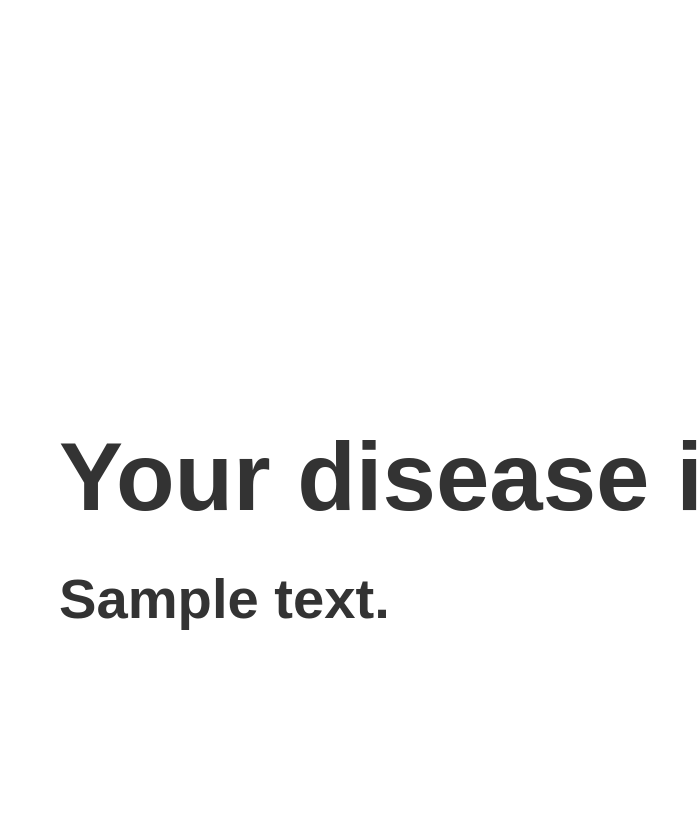
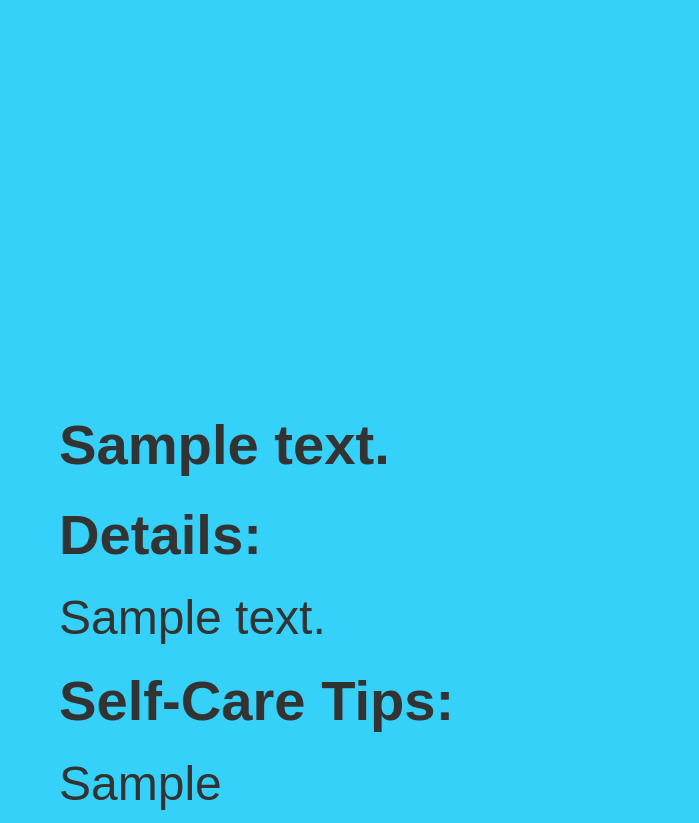
Before and after one commit to Gythrie/desease_prediction, a Flask app: template templates/result.html in a window 1280 px wide; the page is wider, and only the part inside the window is pictured. Shown: that part, without its empty margins (581-1280 px from the left). Before the commit the page ends 630 px from the top of that part, so only its background shows below. Run offline with Flask 3, Linux system fonts and the light colour scheme; the template is opened without the code that fills it: most values are stand-ins (such as "Sample title", 1, 10 or a date in 2020); parts of the project's set-up code (start-up, migrations or seed data) failed here and were passed over.

Commit message:
Add files via upload

```diff
--- a/templates/result.html
+++ b/templates/result.html
@@ -7,12 +7,27 @@
     <title>Result</title>
     <link rel="stylesheet" href="./static/style.css">
 </head>
+
+<style>
+    body {
+        background-color:rgb(54, 209, 248);
+    }
+</style>
+
 <body>
     <div class="res">
-    <h1>Your disease is:</h1>
     {% if prediction_text %}
         <h3>{{ prediction_text }}</h3>
         {% endif %}
+        {% if details %}
+        <h3>Details:</h3>
+        <p>{{ details }}</p>
+    {% endif %}
+
+    {% if self_care %}
+        <h3>Self-Care Tips:</h3>
+        <p>{{ self_care }}</p>
+    {% endif %}
     </div>
 </body>
 </html>
```
Also changed, not shown: templates/index.html (+13 -13 lines), templates/old.html (line endings or trailing spaces).
